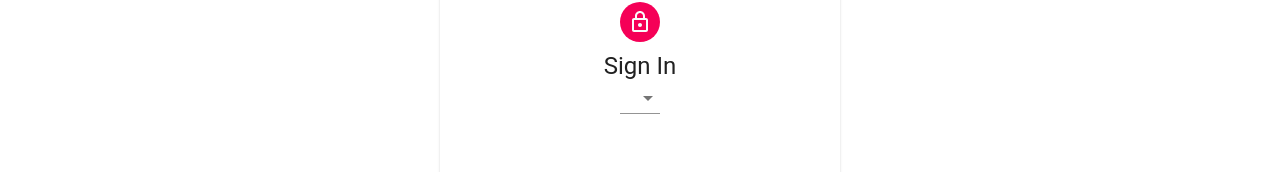
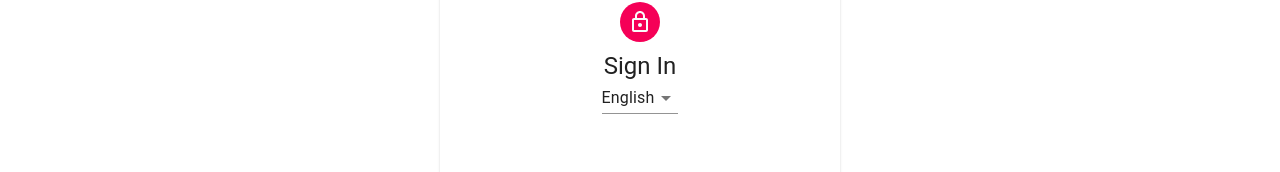
Before and after one commit to Decomplosed/react-context-app, a React (Create React App) app: page / in a window 1280 px wide. Shown: the part 150-322 px from the top of the page. Built offline with nearby package versions, Linux system fonts and the light colour scheme.

Commit message:
added values to the select items

```diff
--- a/src/Form.js
+++ b/src/Form.js
@@ -26,10 +26,10 @@ class Form extends Component {
             <LockOutlinedIcon />
           </Avatar>
           <Typography variant='h5'>Sign In</Typography>
-          <Select>
-            <MenuItem>English</MenuItem>
-            <MenuItem>French</MenuItem>
-            <MenuItem>Spanish</MenuItem>
+          <Select value='english'>
+            <MenuItem value='english'>English</MenuItem>
+            <MenuItem value='french'>French</MenuItem>
+            <MenuItem value='spanish'>Spanish</MenuItem>
           </Select>
           <form className={classes.form}>
             <FormControl margin='normal' required fullWidth>
```
